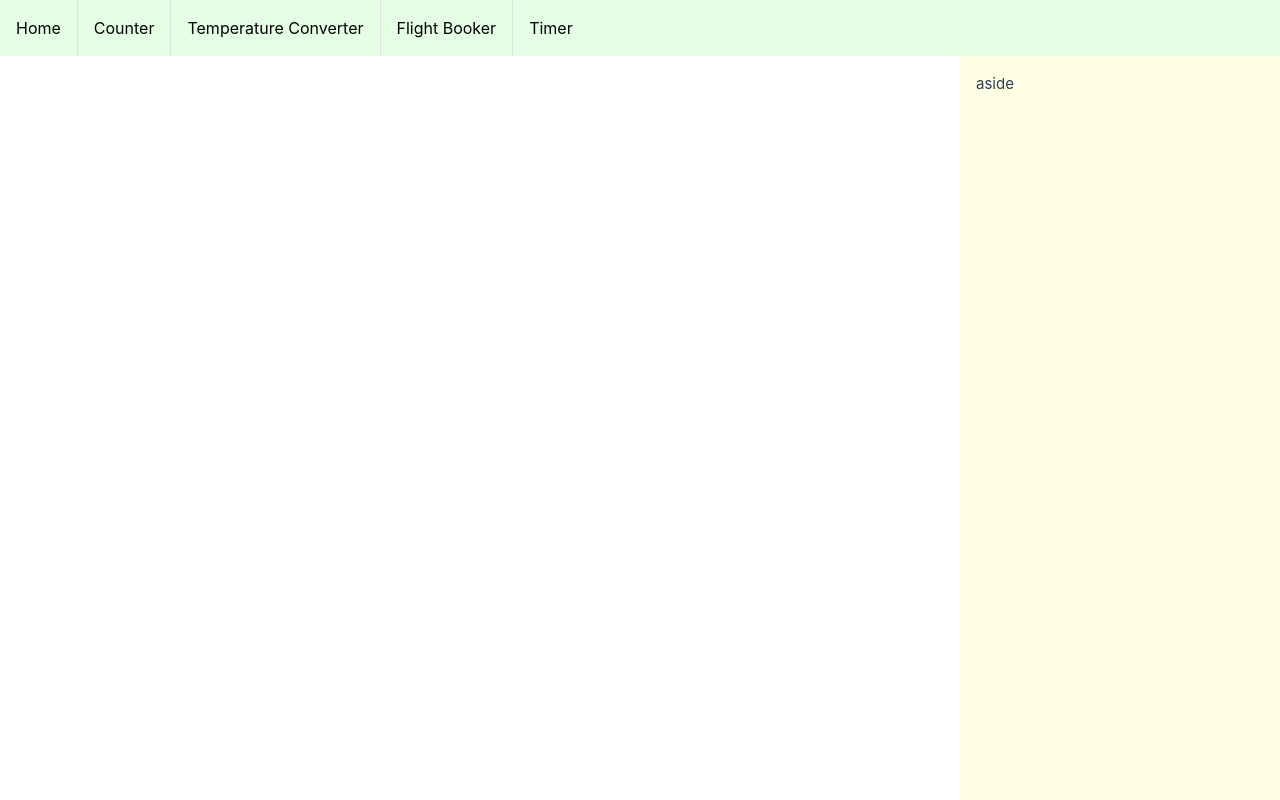
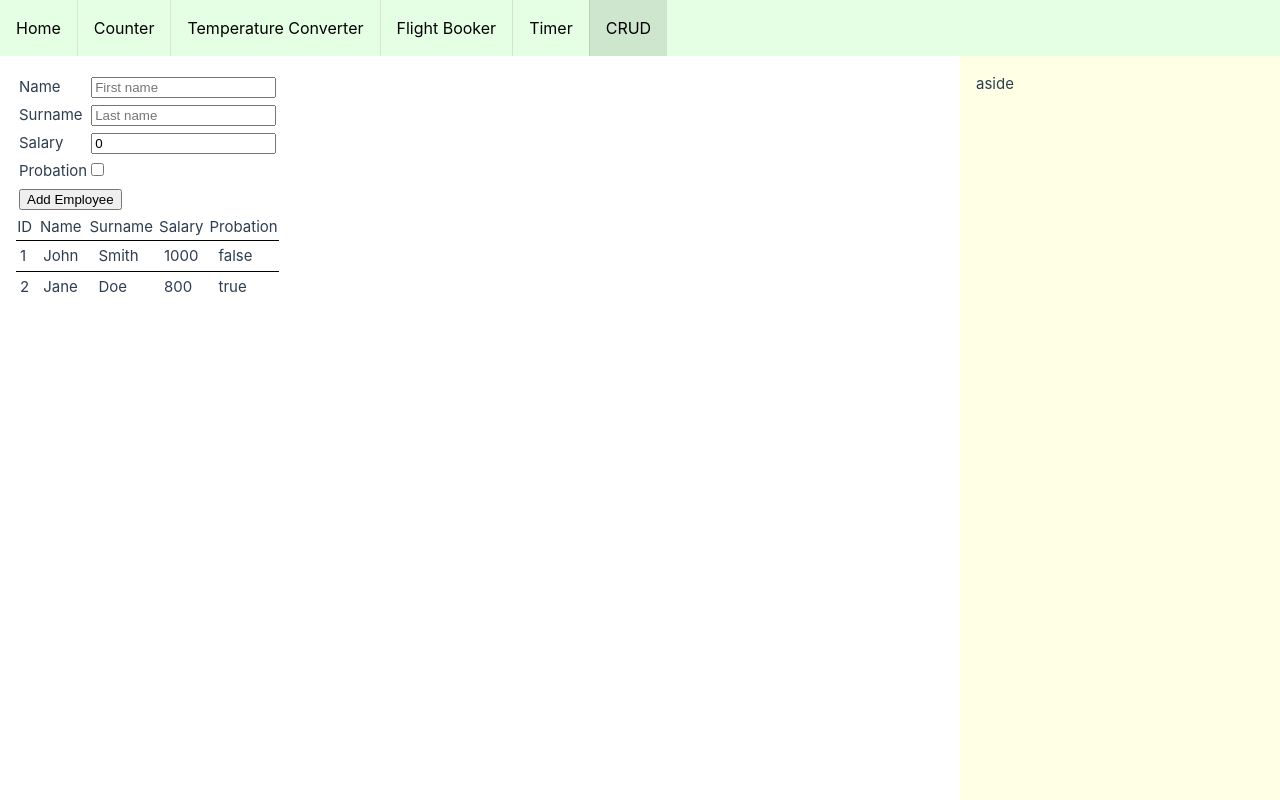
Before and after one commit to Vsevolod-Shustov/seven-guis, a Vue app: page /crud in a window 1280 px wide. Built offline with nearby package versions, Linux system fonts and the light colour scheme; the HTML template or start-up script is replaced by a standard one.

Commit message:
add crud

```diff
--- a/src/App.vue
+++ b/src/App.vue
@@ -34,6 +34,7 @@ const transitionName = computed<string | undefined>(() => {
         <RouterLink to="/temperature-converter">Temperature Converter</RouterLink>
         <RouterLink to="/flight-booker">Flight Booker</RouterLink>
         <RouterLink to="/timer">Timer</RouterLink>
+        <RouterLink to="/crud">CRUD</RouterLink>
       </Nav>
     </div>
   </header>
--- /dev/null
+++ b/src/components/InlineEditor.vue
@@ -0,0 +1,49 @@
+<script setup lang="ts">
+import { ref, computed, watch } from 'vue'
+
+const props = defineProps<{ modelValue: any; type?: string }>()
+const emit = defineEmits<{ (e: 'update:modelValue', value: any): void }>()
+
+const editing = ref(false)
+const local = ref(props.modelValue)
+
+watch(
+  () => props.modelValue,
+  (v) => {
+    if (!editing.value) local.value = v
+  },
+)
+
+const displayValue = computed(() => {
+  return props.modelValue
+})
+
+function startEdit() {
+  editing.value = true
+  local.value = props.modelValue
+}
+
+function commit() {
+  editing.value = false
+  emit('update:modelValue', local.value)
+}
+</script>
+
+<template>
+  <span v-if="!editing" @click="startEdit" class="inline-display">
+    {{ displayValue }}
+  </span>
+  <input v-else v-model="local" @blur="commit" @keydown.enter="commit" class="inline-input" />
+</template>
+
+<style>
+.inline-display {
+  display: inline-block;
+  padding: 2px 6px;
+  cursor: pointer;
+}
+.inline-input {
+  width: 100%;
+  box-sizing: border-box;
+}
+</style>
--- a/src/router/index.ts
+++ b/src/router/index.ts
@@ -54,6 +54,12 @@ const router = createRouter({
       component: () => import('../views/TimerView.vue'),
       meta: { transition: 'slide' },
     },
+    {
+      path: '/crud',
+      name: 'crud',
+      component: () => import('../views/CrudView.vue'),
+      meta: { transition: 'slide' },
+    },
   ],
 })
 
--- /dev/null
+++ b/src/views/CrudView.vue
@@ -0,0 +1,145 @@
+<script setup lang="ts">
+import { reactive } from 'vue'
+import InlineEditor from '@/components/InlineEditor.vue'
+
+class Employee {
+  static #idCounter = 0
+  id: number
+  name: string
+  surname: string
+  salary: number
+  probation: boolean = false
+  constructor(name: string, surname: string, salary: number, probation: boolean = false) {
+    this.id = ++Employee.#idCounter
+    this.name = name
+    this.surname = surname
+    this.salary = salary
+    this.probation = probation
+  }
+}
+
+const employees = reactive<Employee[]>([
+  new Employee('John', 'Smith', 1000),
+  new Employee('Jane', 'Doe', 800, true),
+])
+
+const newEmployee = reactive({
+  name: '',
+  surname: '',
+  salary: 0,
+  probation: false,
+})
+
+function addEmployee() {
+  if (!newEmployee.name || !newEmployee.surname || !newEmployee.salary) return
+
+  employees.push(
+    new Employee(
+      newEmployee.name,
+      newEmployee.surname,
+      Number(newEmployee.salary),
+      newEmployee.probation,
+    ),
+  )
+
+  newEmployee.name = ''
+  newEmployee.surname = ''
+  newEmployee.salary = 0
+  newEmployee.probation = false
+}
+</script>
+
+<template>
+  <div class="page">
+    <form @submit.prevent="addEmployee" class="employee-form">
+      <table>
+        <tbody>
+          <tr>
+            <td><label for="name">Name</label></td>
+            <td>
+              <input id="name" v-model="newEmployee.name" type="text" placeholder="First name" />
+            </td>
+          </tr>
+          <tr>
+            <td><label for="surname">Surname</label></td>
+            <td>
+              <input
+                id="surname"
+                v-model="newEmployee.surname"
+                type="text"
+                placeholder="Last name"
+              />
+            </td>
+          </tr>
+          <tr>
+            <td><label for="salary">Salary</label></td>
+            <td>
+              <input
+                id="salary"
+                v-model="newEmployee.salary"
+                type="number"
+                min="0"
+                placeholder="Salary"
+              />
+            </td>
+          </tr>
+          <tr>
+            <td><label for="probation">Probation</label></td>
+            <td><input id="probation" v-model="newEmployee.probation" type="checkbox" /></td>
+          </tr>
+          <tr>
+            <td colspan="2" class="actions">
+              <button type="submit">Add Employee</button>
+            </td>
+          </tr>
+        </tbody>
+      </table>
+    </form>
+
+    <table class="employees-table">
+      <thead>
+        <tr>
+          <th>ID</th>
+          <th>Name</th>
+          <th>Surname</th>
+          <th>Salary</th>
+          <th>Probation</th>
+        </tr>
+      </thead>
+      <tbody>
+        <tr v-for="e in employees" :key="e.id">
+          <td>{{ e.id }}</td>
+          <td>
+            <InlineEditor v-model="e.name" style="display: inline" />
+          </td>
+          <td>
+            <InlineEditor v-model="e.surname" />
+          </td>
+          <td>
+            <InlineEditor v-model="e.salary" />
+          </td>
+          <td>
+            <InlineEditor v-model="e.probation" />
+          </td>
+        </tr>
+      </tbody>
+    </table>
+  </div>
+</template>
+
+<style scoped>
+table.employees-table {
+  border-collapse: collapse;
+
+  tr {
+    padding: 4px;
+  }
+  thead,
+  tr:not(:last-of-type) {
+    border-bottom: 1px solid black;
+  }
+  td {
+    padding-inline: 4px;
+  }
+}
+</style>
```
